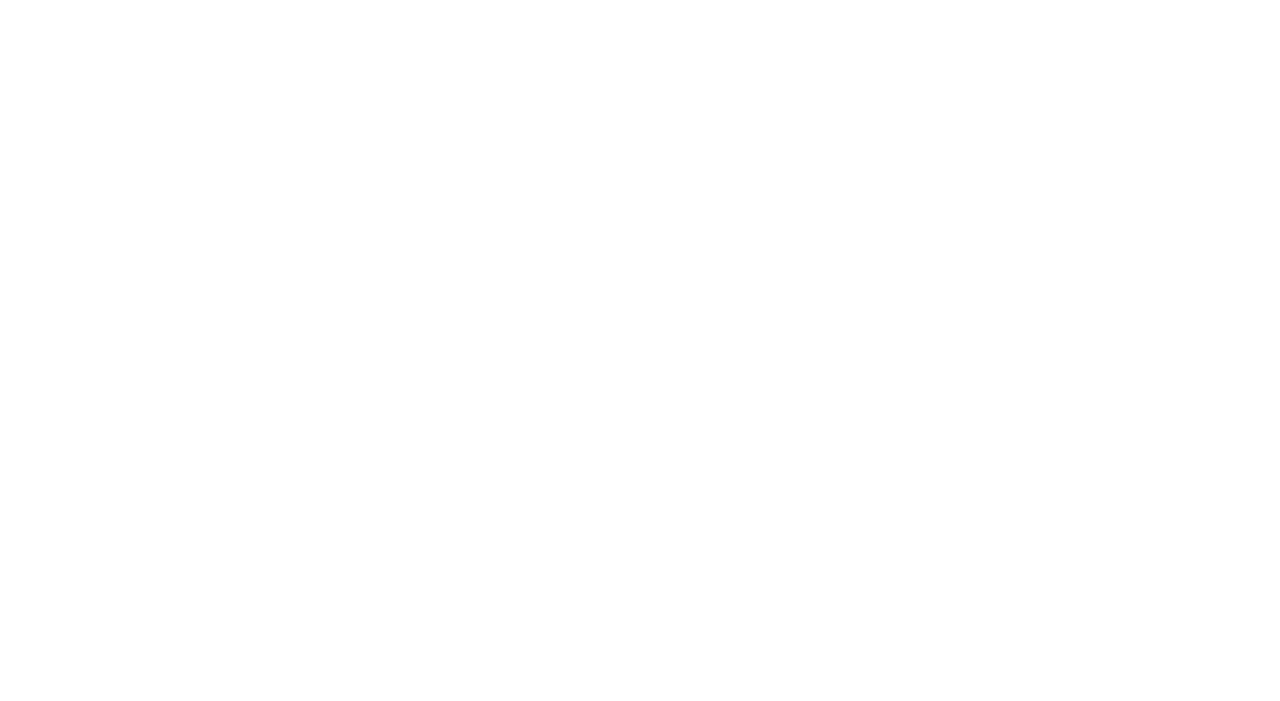
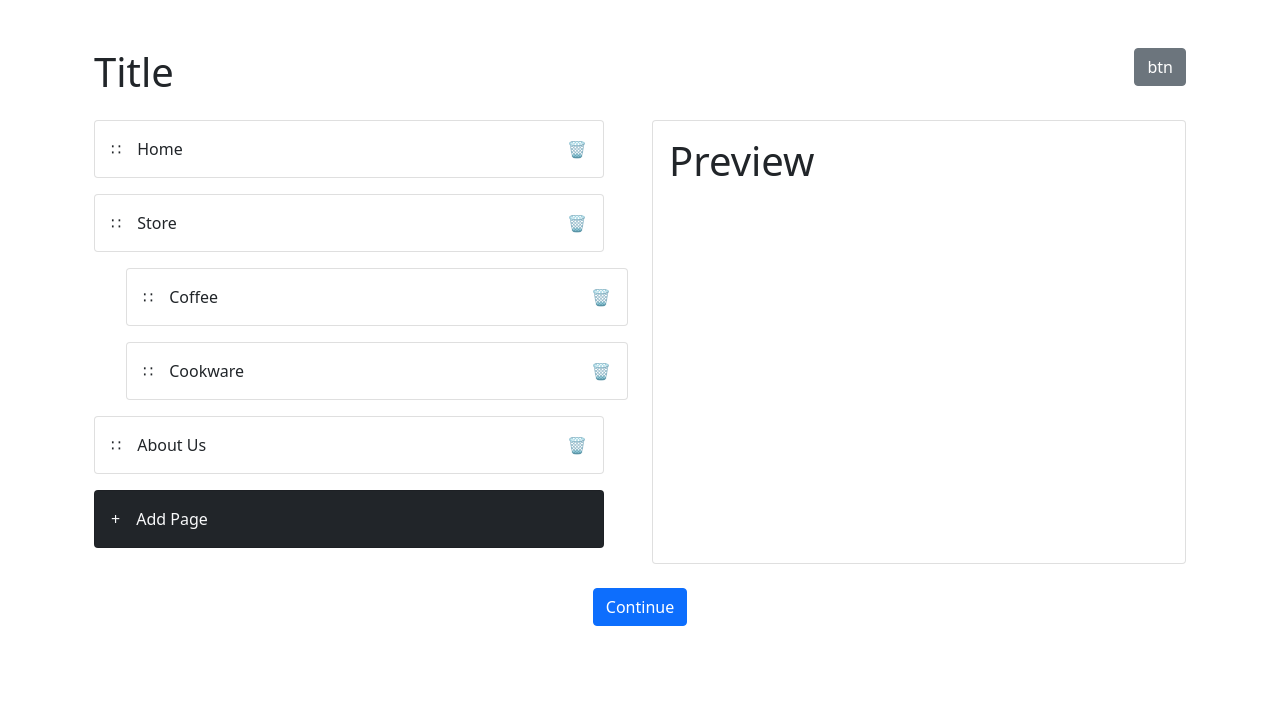
Before and after one commit to derochedesign/gcc-bootstrap-proto, a plain HTML site: page customization.html in a window 1280 px wide. Drawn offline with nearby package versions, Linux system fonts and the light colour scheme.

Commit message:
rough of more pages
customization, beginnings of table

```diff
--- a/customization.html
+++ b/customization.html
@@ -0,0 +1,91 @@
+<!DOCTYPE html>
+<html lang="en">
+  <head>
+    <!-- Required meta tags -->
+    <meta charset="utf-8">
+    <meta name="viewport" content="width=device-width, initial-scale=1, shrink-to-fit=no">
+
+    <!-- Bootstrap CSS -->
+    <link href="https://cdn.jsdelivr.net/npm/bootstrap@5.0.0-beta2/dist/css/bootstrap.min.css" rel="stylesheet" integrity="sha384-BmbxuPwQa2lc/FVzBcNJ7UAyJxM6wuqIj61tLrc4wSX0szH/Ev+nYRRuWlolflfl" crossorigin="anonymous">
+    <style>
+        li {
+            list-style: none;
+        }
+    </style>
+    <title>customization</title>
+  </head>
+  <body>
+    <section class="container py-5 px-4 ">
+        <div class="row">
+            <div class="col">
+                <h1>Title</h1>
+            </div>
+            <div class="col-auto">
+                <button type="button" class="btn btn-secondary">btn</button>
+            </div>
+        </div>
+        <div class="row">
+            <div class="col-lg-6 order-lg-2 gy-3">
+                <div class="card card-body h-100">
+                    <h1>Preview</h1>
+                </div>
+            </div>
+            <div class="col-lg-6 order-lg-1 gy-3">
+                <ul class="list-group">
+                    <li>
+                        <div class="card card-body flex-row gap-3 mb-3 me-4">
+                            <div class="col-auto">&#8759;</div>
+                            <div class="col">Home</div>
+                            <div class="col-auto"> &#128465;</div>
+                        </div>
+                        <ul>
+                        </ul>
+                    </li>
+
+                    <li>
+                        <div class="card card-body flex-row gap-3 mb-3 me-4">
+                            <div class="col-auto">&#8759;</div>
+                            <div class="col">Store</div>
+                            <div class="col-auto"> &#128465;</div>
+                        </div>
+
+                        <ul>
+                            <li class="card card-body flex-row gap-3 mb-3">
+                                <div class="col-auto">&#8759;</div>
+                                <div class="col">Coffee</div>
+                                <div class="col-auto"> &#128465;</div>
+                            </li>
+                            <li class="card card-body flex-row gap-3 mb-3">
+                                <div class="col-auto">&#8759;</div>
+                                <div class="col">Cookware</div>
+                                <div class="col-auto"> &#128465;</div>
+                            </li>
+                        </ul>
+                    </li>
+
+                    <li>
+                        <div class="card card-body flex-row gap-3 mb-3 me-4">
+                            <div class="col-auto">&#8759;</div>
+                            <div class="col">About Us</div>
+                            <div class="col-auto"> &#128465;</div>
+                        </div>
+                        <ul>
+                        </ul>
+                    </li>
+                    <li>
+                        <div class="card card-body text-light bg-dark flex-row gap-3 mb-3 me-4">
+                            <div class="col-auto">+</div>
+                            <div class="col">Add Page</div>
+                        </div>
+                    </li>
+                </ul>
+            </div>
+        </div>
+        <div class="row my-4">
+            <div class="col text-center">
+                <button type="button" class="btn btn-primary">Continue</button>
+            </div>
+        </div>
+    </section>
+  </body>
+</html>
```
Also changed, not shown: table.html (+65 -0 lines), website-settings.html (+1 -1 lines), 1 other file.
